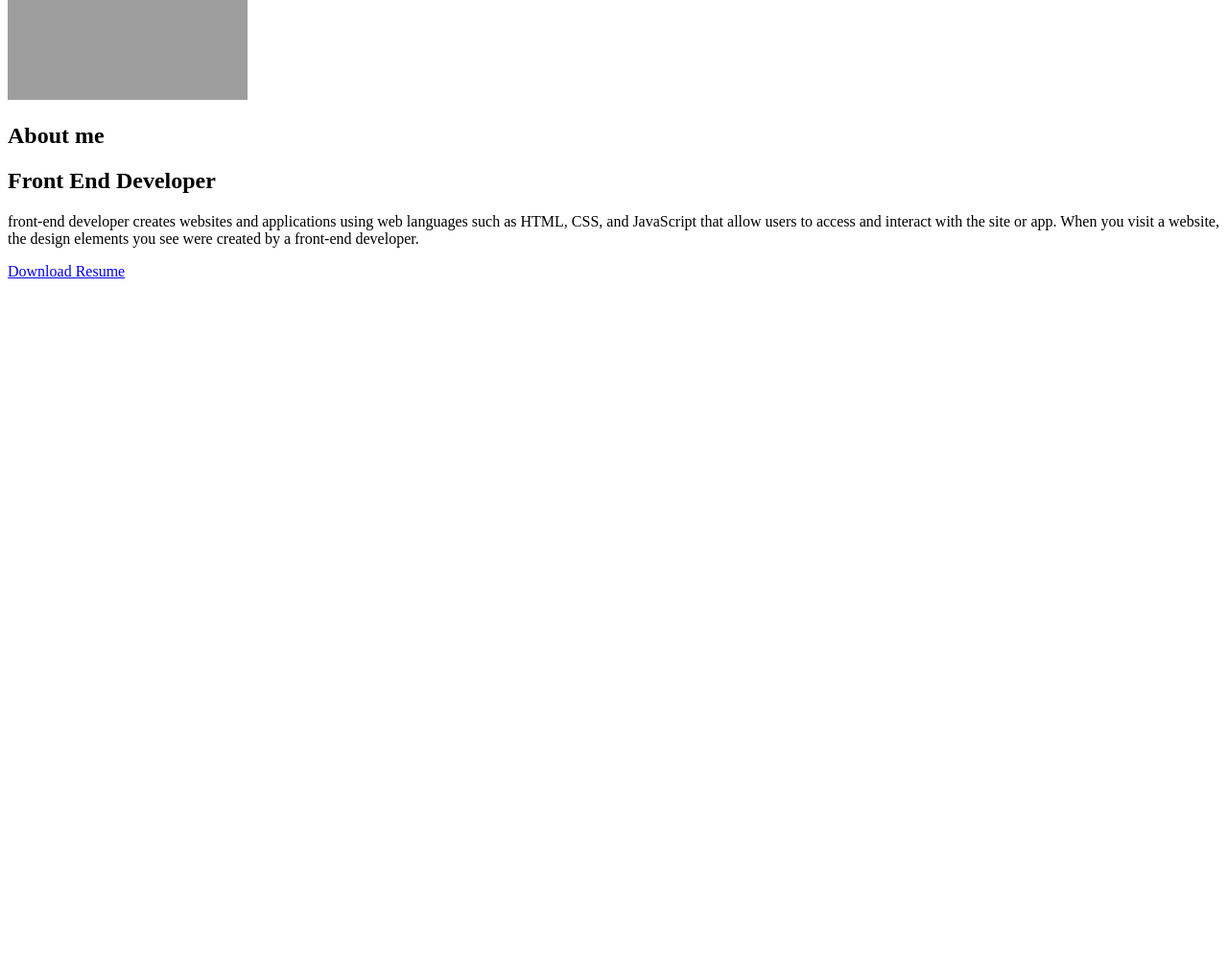
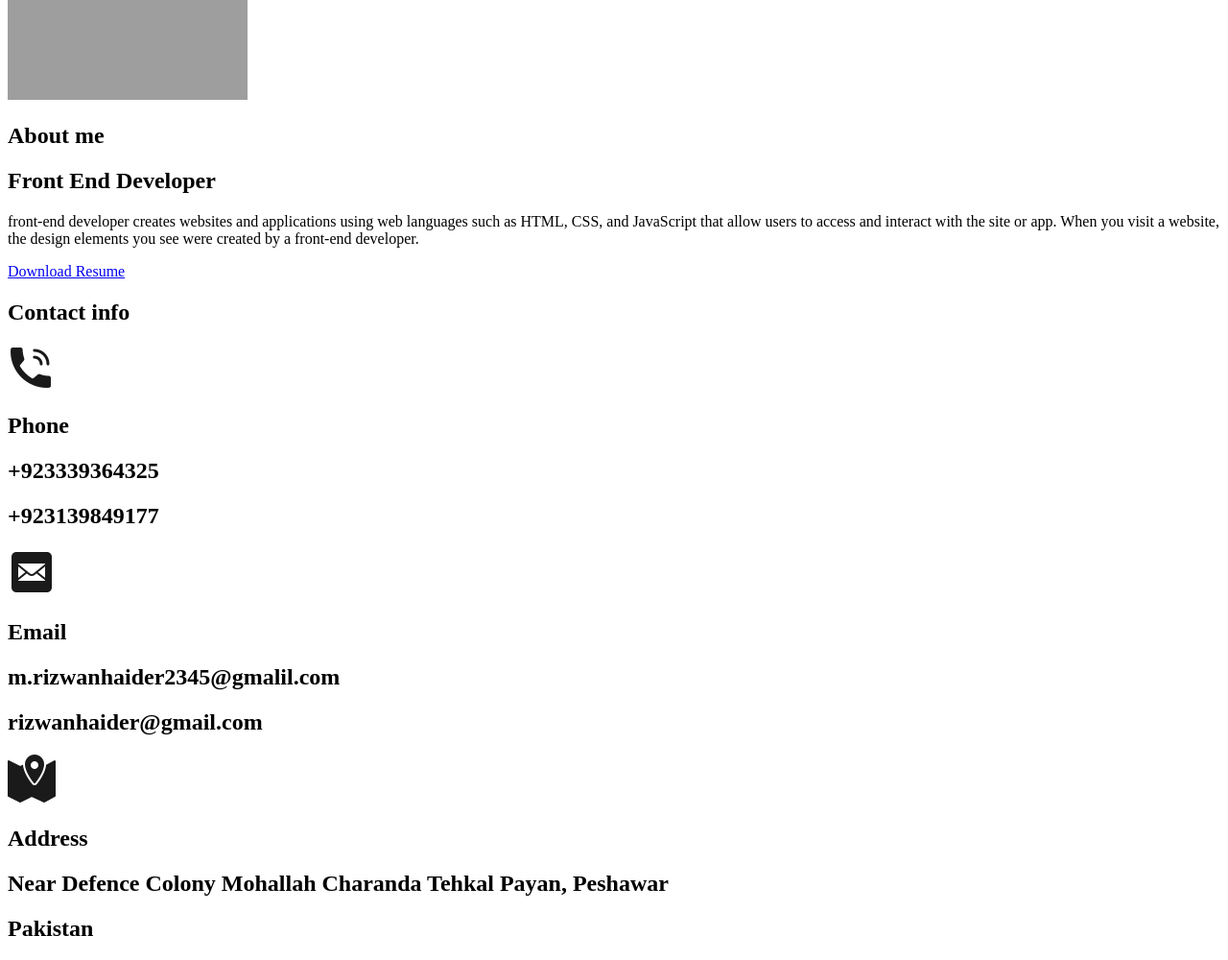
Before and after one commit to Rizoo555/My_portfolio_website, a plain HTML site: page index.html in a window 1280 px wide. Shown: the part 3631-4631 px from the top of the page at 96% size. Before the commit the page ends 3931 px from the top, so only its background shows below. Drawn offline with Linux system fonts and the light colour scheme; grey boxes are pictures that could not be loaded.

Commit message:
add contact section and three icons

```diff
--- a/index.html
+++ b/index.html
@@ -229,7 +229,42 @@
 
 
     <!-- contact Section Start -->
-
+    <section id="contact">
+        <div class="contact container">
+            <div>
+                <h1 class="section-tilte">Contact <span>info</span></h1>
+            </div>
+            <div class="contace-items">
+                <!-- phone -->
+                <div class="contact-item">
+                    <div class="icon"><img src="./assets/icons/phone.png" alt=""></div>
+                    <div class="contact-info">
+                        <h1>Phone</h1>
+                        <h2>+923339364325</h2>
+                        <h2>+923139849177</h2>
+                    </div>
+                </div>
+                <!-- email-->
+                <div class="contact-item">
+                        <div class="icon"><img src="./assets/icons/post.png" alt=""></div>
+                        <div class="contact-info">
+                            <h1>Email</h1>
+                            <h2>m.rizwanhaider2345@gmalil.com</h2>
+                            <h2>rizwanhaider@gmail.com</h2>
+                        </div>
+                </div>
+                      <!-- Address-->
+                      <div class="contact-item">
+                        <div class="icon"><img src="./assets/icons/map address.png" alt=""></div>
+                        <div class="contact-info">
+                            <h1>Address</h1>
+                            <h2>Near Defence Colony Mohallah Charanda Tehkal Payan, Peshawar</h2>
+                            <h2>Pakistan</h2>
+                        </div>
+                </div>
+            </div>
+        </div>
+    </section>
 
     <!-- Contact Section End  -->
 
```
Also changed, not shown: assets/icons/map address.png (added), assets/icons/phone.png (added), assets/icons/post.png (added).
